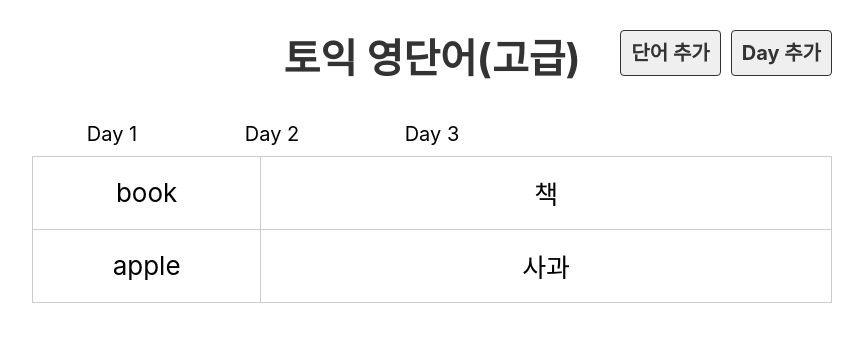
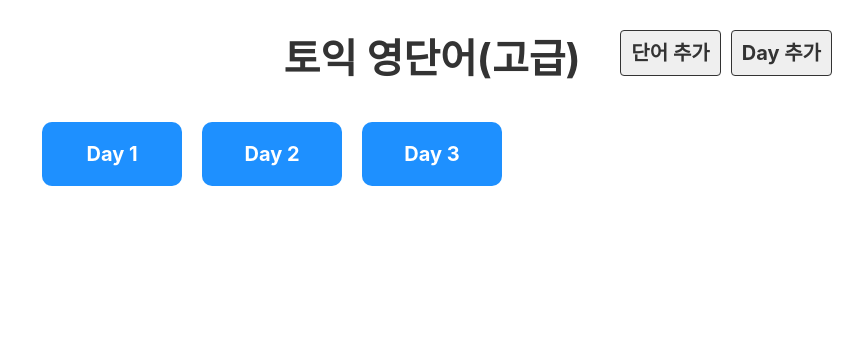
Before and after one commit to cdspaceNoob/HelloReact, a React (Create React App) app: page / in a window 1280 px wide. Shown: the top 342 px of the page, without its empty margins (208-1071 px from the left). Built offline with nearby package versions, Linux system fonts and the light colour scheme.

Commit message:
route, link to

```diff
--- a/package.json
+++ b/package.json
@@ -8,6 +8,7 @@
     "@testing-library/user-event": "^13.5.0",
     "react": "^18.2.0",
     "react-dom": "^18.2.0",
+    "react-router-dom": "^5.2.0",
     "react-scripts": "5.0.1",
     "web-vitals": "^2.1.4"
   },
--- a/src/App.js
+++ b/src/App.js
@@ -5,14 +5,27 @@ import styles from './App.module.css';
 import Header from './component/Header';
 import DayList from './component/DayList';
 import Day from './component/Day';
+import { BrowserRouter, Route, Switch } from 'react-router-dom';
 
 function App() {
   return (
-    <div className='App'>
-      <Header />
-      <DayList />
-      <Day />
-    </div>
+    <BrowserRouter>
+      <div className='App'>
+        <Header />
+        {/* Switch의 외부는 모든 페이지에 공통적으로 노출.
+        내부는 url에 따라 다르게 표시된다. */}
+        <Switch>
+          {/* / 는 첫페이지를 의미한다. */}
+          <Route exact path="/">
+            <DayList />
+          </Route>
+          {/* path를 /day로 지정하면 여기에도 '/'가 있는 것으로 간주된다. exact를 위쪽에 써서 해결한다.*/}
+          <Route path="/day">
+            <Day />
+          </Route>
+        </Switch>
+      </div>
+    </BrowserRouter>
   );
 }
 
--- a/src/component/Day.js
+++ b/src/component/Day.js
@@ -2,7 +2,7 @@ import dummy from "../db/data.json";
 import World from "./World";
 
 export default function Day() {
-    const day = 1;
+    const day = 3;
     const wordList = dummy.words.filter(word => (
         word.day === day)
     )
@@ -11,8 +11,8 @@ export default function Day() {
 
     return (
 
-        <div>
-
+        <>
+            <h2>Day {day}</h2>
             <table>
                 <tbody>
                     {wordList.map(word => (
@@ -23,8 +23,7 @@ export default function Day() {
                     ))}
                 </tbody>
             </table>
-
-        </div>
+        </>
 
     );
 }
--- a/src/component/DayList.js
+++ b/src/component/DayList.js
@@ -1,11 +1,15 @@
 import dummy from "../db/data.json";
+import { Link } from "react-router-dom";
 
 export default function DayList() {
     console.log(dummy)
     return (
         <ul className="list_day">
-            {dummy.days.map(day =>
-                <li key={day.id}>Day {day.day}</li>
+            {dummy.days.map(day => (
+                <li key={day.id}>
+                    <Link to="/day">Day {day.day}</Link>
+                </li>
+            )
             )
             }
         </ul>
--- a/src/component/Header.js
+++ b/src/component/Header.js
@@ -1,10 +1,12 @@
- export default function Header(){
-    return(
+import { Link } from "react-router-dom";
+
+export default function Header() {
+    return (
 
         <div className="header">
 
             <h1>
-                <a href="/">토익 영단어(고급)</a>
+                <Link to="/">토익 영단어(고급)</Link>
             </h1>
             <div className="menu">
                 <a href="#x" className="link">
@@ -18,4 +20,4 @@
         </div>
 
     );
- }
+}
--- a/src/index.js
+++ b/src/index.js
@@ -1,17 +1,30 @@
-import React from 'react';
-import ReactDOM from 'react-dom/client';
-import './index.css';
-import App from './App';
-import reportWebVitals from './reportWebVitals';
+// import React from 'react';
+// import ReactDOM from 'react-dom/client';
+// import './index.css';
+// import App from './App';
+// import reportWebVitals from './reportWebVitals';
 
-const root = ReactDOM.createRoot(document.getElementById('root'));
-root.render(
-  <React.StrictMode>
-    <App />
-  </React.StrictMode>
-);
+// const root = ReactDOM.createRoot(document.getElementById('root'));
+// root.render(
+//   <React.StrictMode>
+//     <App />
+//   </React.StrictMode>
+// );
 
 // If you want to start measuring performance in your app, pass a function
 // to log results (for example: reportWebVitals(console.log))
 // or send to an analytics endpoint. Learn more: https://bit.ly/CRA-vitals
-reportWebVitals();
+// reportWebVitals();
+
+
+import React from "react";
+import ReactDOM from "react-dom";
+import "./index.css";
+import App from "./App";
+
+ReactDOM.render(
+  <React.StrictMode>
+    <App />
+  </React.StrictMode>,
+  document.getElementById("root")
+);
```
Also changed, not shown: 1 other file (tests, documents, lock files or other folders).
